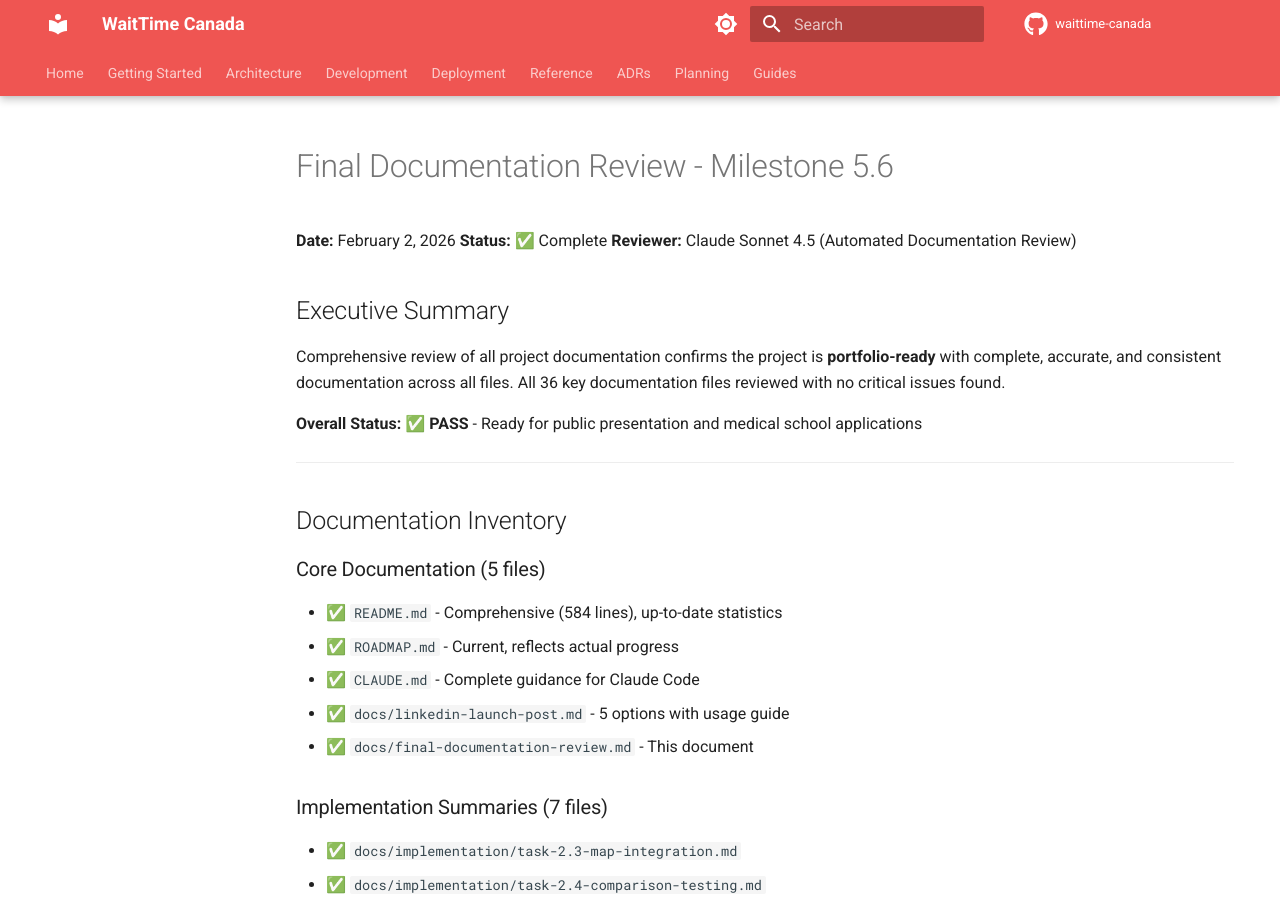
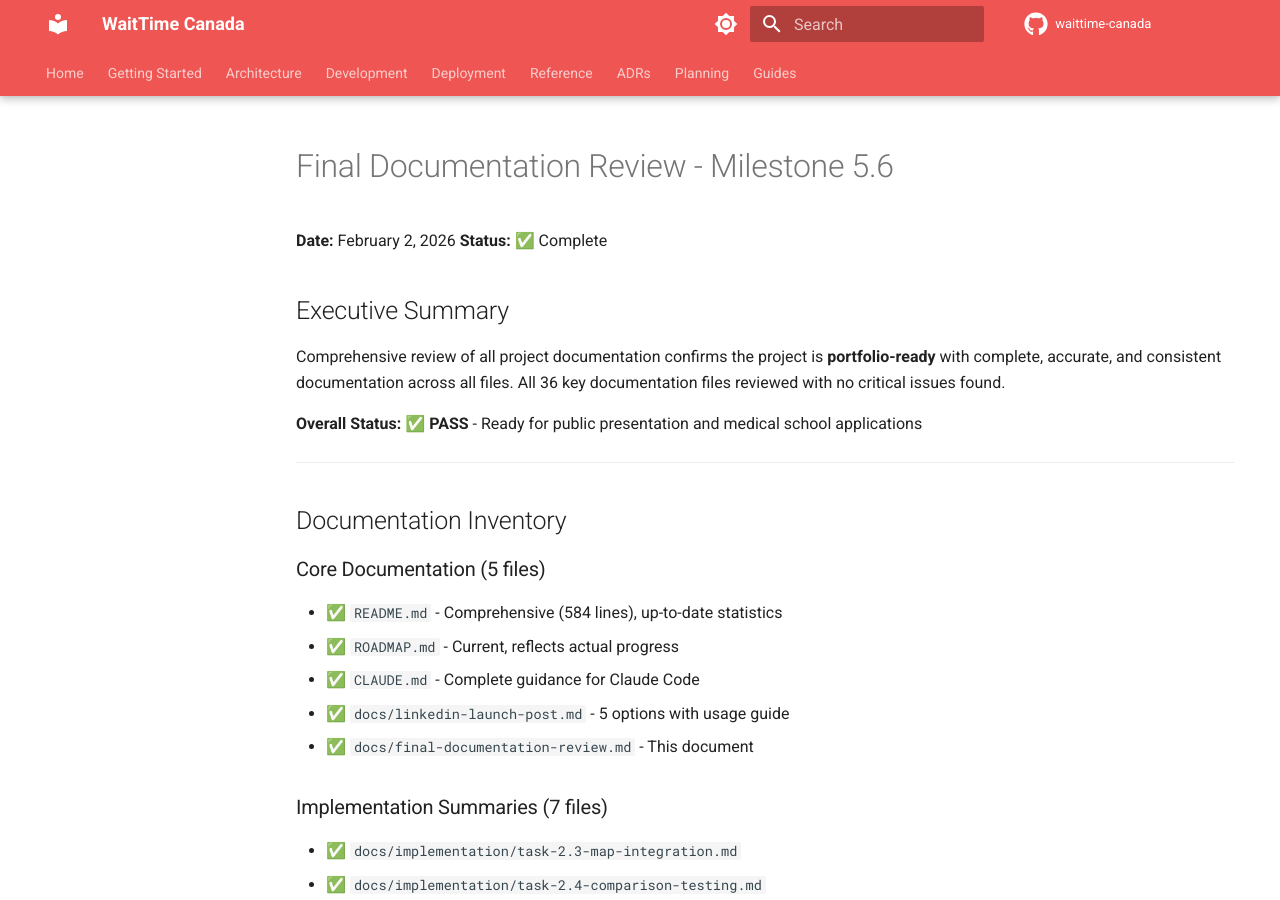
Before and after one commit to jerdaw/waittimecanada, an MkDocs documentation site: the page built from docs/final-documentation-review.md, in a window 1280 px wide and 900 px high. Built offline with MkDocs 1.6.1 and Material for MkDocs 9.7.7, drawn with Linux system fonts in a browser that asks for light colours; comment, search, counter and statistics services are not loaded.

Commit message:
docs: remove AI attribution from documentation review

```diff
--- a/docs/final-documentation-review.md
+++ b/docs/final-documentation-review.md
@@ -2,7 +2,6 @@
 
 **Date:** February 2, 2026
 **Status:** ✅ Complete
-**Reviewer:** Claude Sonnet 4.5 (Automated Documentation Review)
 
 ## Executive Summary
 
```
